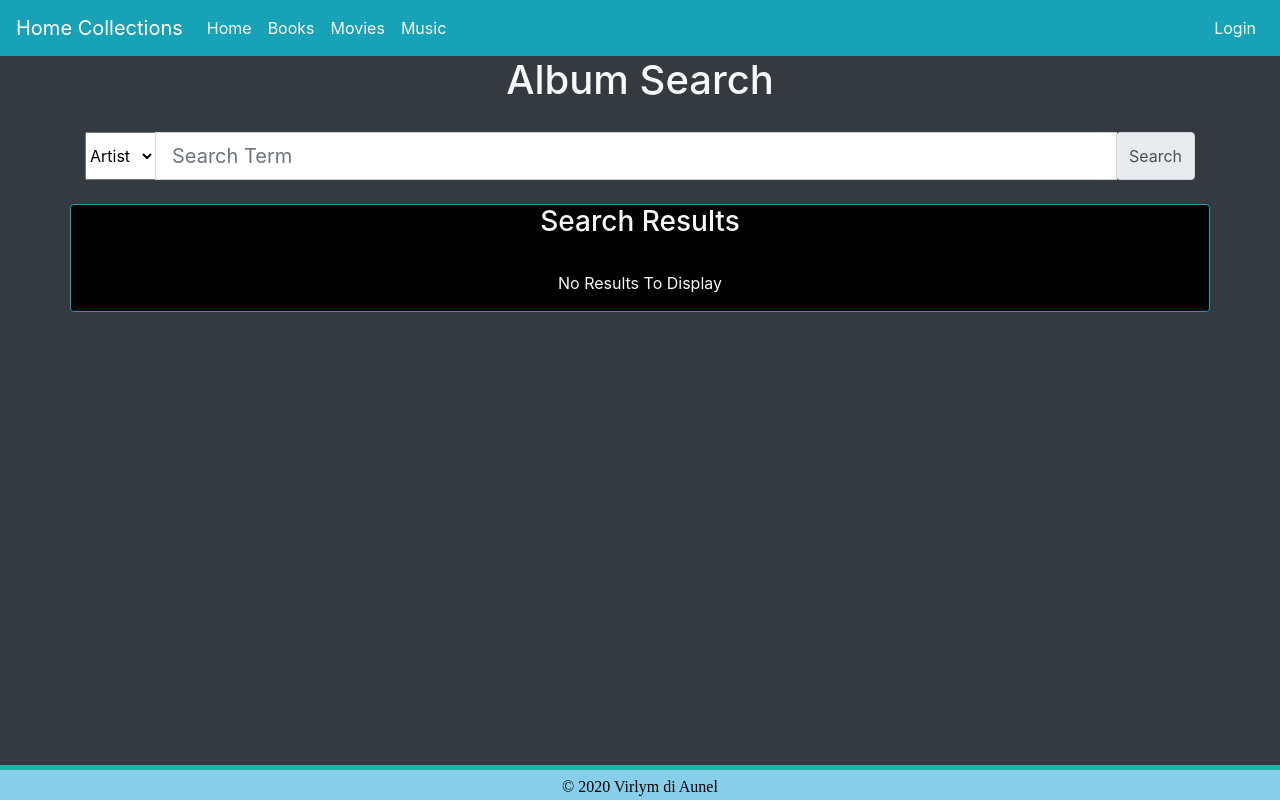
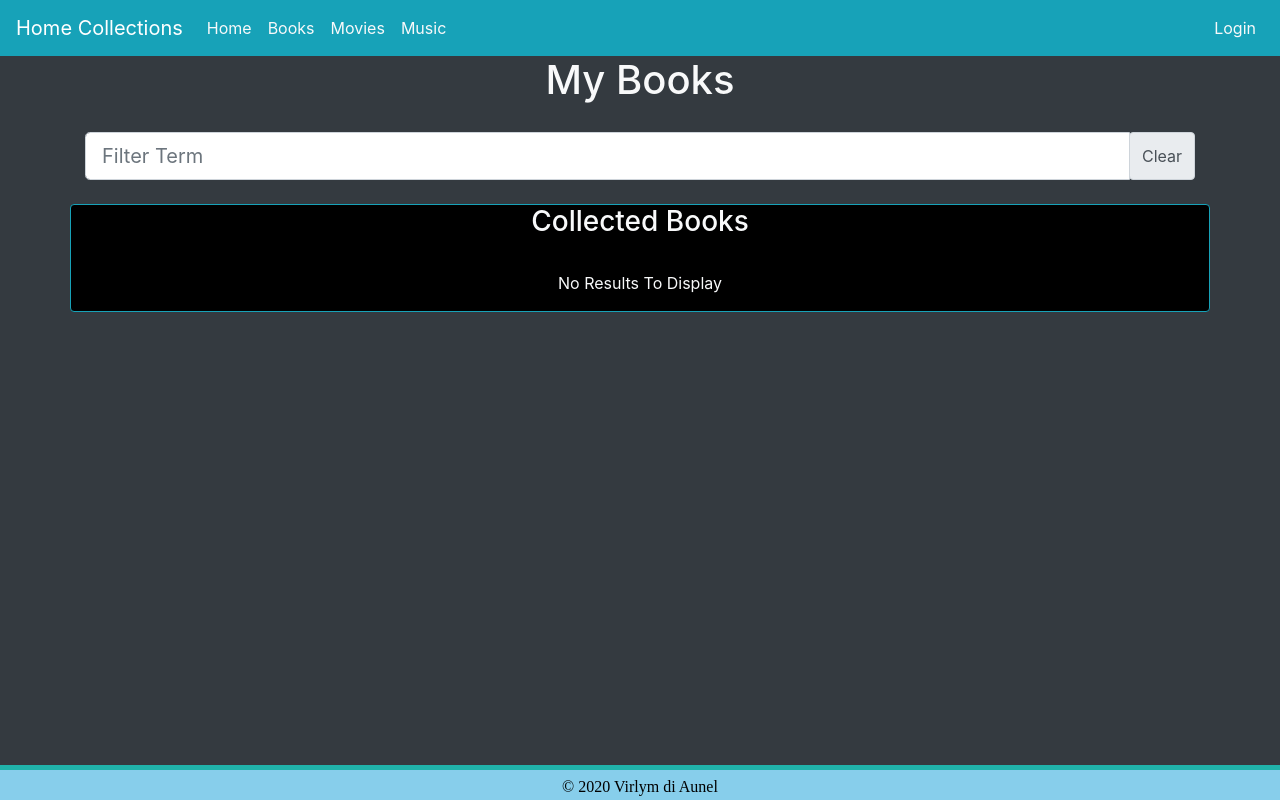
Before and after one commit to virlym/home-collections, a React (Create React App) app: page /mybooks in a window 1280 px wide. Built offline with nearby package versions, Linux system fonts and the light colour scheme; a web font is replaced by a local one.

Commit message:
user book page + filter working

```diff
--- a/src/App.js
+++ b/src/App.js
@@ -7,6 +7,7 @@ import BookSearch from "./pages/bookSearch/bookSearch.js";
 import MovieSearch from "./pages/movieSearch/movieSearch.js";
 import MusicSearch from "./pages/musicSearch/musicSearch.js";
 import UserMusic from "./pages/userMusic/userMusic.js";
+import UserBooks from "./pages/userBooks/userBooks.js";
 import Login from "./pages/login/login.js";
 import Signup from "./pages/signup/signup.js";
 import Logout from "./pages/logout/logout.js";
@@ -114,18 +115,22 @@ function App() {
 
   function fillProfile() {
     const token = localStorage.getItem("token");
+    let bookResults = [];
+    let movieResults = [];
+    let musicResults = [];
     API.getUserBooks(token).then(function (userBooks) {
       if (userBooks) {
-        setUserState({ ...userState, books: userBooks });
+        bookResults = [ ...userBooks ];
       }
       API.getUserMovies(token).then(function (userMovies) {
         if (userMovies) {
-          setUserState({ ...userState, movies: userMovies });
+          movieResults = [ ...userMovies ];
         }
         API.getUserMusic(token).then(function (userAlbums) {
           if (userAlbums) {
-            setUserState({ ...userState, albums: userAlbums });
+            musicResults = [ ...userAlbums ];
           }
+          setUserState({ ...userState, books: bookResults, movies: movieResults, albums: musicResults });
         });
       });
     });
@@ -146,7 +151,7 @@ function App() {
         <Route path="/books"> <BookSearch userBooks={userState.books} loggedIn={userState.isLoggedIn} token={userState.token} setUserState={setUserState} userState={userState}/> </Route>
         <Route path="/movies"> <MovieSearch userMovies={userState.movies} loggedIn={userState.isLoggedIn} token={userState.token} setUserState={setUserState} userState={userState} /> </Route>
         <Route path="/music"> <MusicSearch userAlbums={userState.albums} loggedIn={userState.isLoggedIn} token={userState.token} setUserState={setUserState} userState={userState} /> </Route>
-        <Route path="/mybooks"> <MusicSearch /> </Route>
+        <Route path="/mybooks"> <UserBooks userState={userState} setUserState={setUserState} /> </Route>
         <Route path="/mymovies"> <MusicSearch /> </Route>
         <Route path="/mymusic"> <UserMusic userState={userState} setUserState={setUserState} /> </Route>
         <Route path="/login"> <Login setPageState={setPageState} setUserState={setUserState} userState={userState} fillProfile={fillProfile}/> </Route>
--- /dev/null
+++ b/src/components/bookCollection/bookCollection.css
@@ -0,0 +1,16 @@
+.cover-size {
+  width: 130px;
+  border-style: solid;
+  border-color: slategrey;
+  border-width: 1px;
+}
+
+.description-row {
+  padding-top: 20px;
+  padding-left: 20px;
+  padding-right: 20px;
+}
+
+.slate-hr {
+  border: 1px solid slategrey;
+}
--- /dev/null
+++ b/src/components/bookCollection/bookCollection.js
@@ -0,0 +1,52 @@
+import React from "react";
+import "./bookCollection.css";
+import API from "../../utils/API.js";
+
+function BookCollection(props) {
+
+  function removeFromCollection() {
+    API.removeBook(props.userState.token, props.collection.id).then(function (delBook) {
+      if (delBook) {
+        API.getUserBooks(props.userState.token).then(function (userBooks) {
+          if (userBooks) {
+            props.setUserState({ ...props.userState, books: userBooks });
+          }
+        });
+      }
+    });
+  }
+
+  return (
+    <div>
+      <div className="row">
+        <div className="col-lg-4 col-md-12 my-auto">
+          <img src={props.collection.cover} alt={props.collection.title + "Cover"} className="cover-size" />
+        </div>
+        <div className="col-lg-4 col-md-12 my-auto">
+          <div className="row description-row">
+            <div className="col-12">
+              <p> {props.collection.title} <br />
+                {props.collection.subtitle
+                  ? <> {props.collection.subtitle} <br /> </>
+                  : null
+                }
+                {props.collection.published
+                  ? <> ({props.collection.published.substring(0, 4)}) <br /> </>
+                  : null
+                }
+                {props.collection.author}
+              </p>
+            </div>
+          </div>
+        </div>
+        <div className="col-lg-4 col-md-12 my-auto">
+          <button onClick={function () { removeFromCollection() }}> Remove </button>
+        </div>
+      </div>
+      <hr className="slate-hr" />
+    </div>
+
+  );
+}
+
+export default BookCollection;
--- a/src/pages/userBooks/userBooks.css
+++ b/src/pages/userBooks/userBooks.css
@@ -0,0 +1,20 @@
+h1{
+  text-align: center;
+}
+
+.section-head {
+  position: sticky;
+  top: 0;
+  width: 100%;
+  z-index: 1;
+  background-color: black;
+}
+
+.display-box {
+  /* padding: 5px; */
+  margin-bottom: 25px;
+  max-height: 70vh;
+  overflow-y: auto;
+  text-align: center;
+  background-color: black;
+}
--- a/src/pages/userBooks/userBooks.js
+++ b/src/pages/userBooks/userBooks.js
@@ -0,0 +1,77 @@
+import React, { useState, useEffect } from "react";
+import "./userBooks.css";
+import FilterBar from "../../components/filterBar/filterBar.js";
+import BookCollection from "../../components/bookCollection/bookCollection.js"
+import NoSearchResults from "../../components/noSearchResults.js";
+
+function UserBooks(props) {
+  const [filterState, setFilterState] = useState({
+    filterTerm: "",
+    filterResults: []
+  });
+
+  useEffect(function () {
+    if (props.userState.books) {
+      filterCollection();
+    }
+    // eslint-disable-next-line react-hooks/exhaustive-deps
+  }, [props.userState, filterState.filterTerm]);
+
+  function filterCollection() {
+    const data = [...props.userState.books];
+    const newFilter = [];
+    for (let i = 0; i < data.length; i++) {
+      let sub = "";
+      let published = "";
+      if (data[i].subtitle) {
+        sub = data[i].subtitle.toLocaleLowerCase();
+      }
+      if (data[i].published) {
+        published = data[i].published.substring(0, 4);
+      }
+      const term = `${data[i].author.toLocaleLowerCase()} ${data[i].title.toLocaleLowerCase()} ${sub} ${published}`;
+      if ((filterState.filterTerm === "") || (term.indexOf(filterState.filterTerm.toLocaleLowerCase()) > -1)) {
+        newFilter.push(props.userState.books[i]);
+      }
+    }
+    setFilterState({ ...filterState, filterResults: newFilter });
+  }
+
+  // track search field input
+  function handleBookFilterInputChange(event) {
+    const value = event.target.value;
+    const name = event.target.name;
+    setFilterState({ ...filterState, [name]: value });
+  }
+
+  return (
+    <div className="container">
+
+      <div className="row">
+        <div className="col-12">
+          <h1>
+            My Books
+            </h1>
+        </div>
+      </div>
+
+      <FilterBar handleFilterInputChange={handleBookFilterInputChange} filterState={filterState} setFilterState={setFilterState} />
+
+      <br />
+
+      <div className="row">
+        <div className="col-12 border border-info rounded-top rounded-bottom display-box">
+          <h3 className="section-head"> Collected Books </h3>
+          {filterState.filterResults.length > 0
+            ? filterState.filterResults.map(function (bookArray) {
+              return <BookCollection collection={bookArray} key={bookArray.google_id} loggedIn={props.loggedIn} token={props.token} setUserState={props.setUserState} userState={props.userState} />
+            })
+            : <NoSearchResults />
+          }
+        </div>
+      </div>
+    </div>
+  );
+}
+
+export default UserBooks;
```
